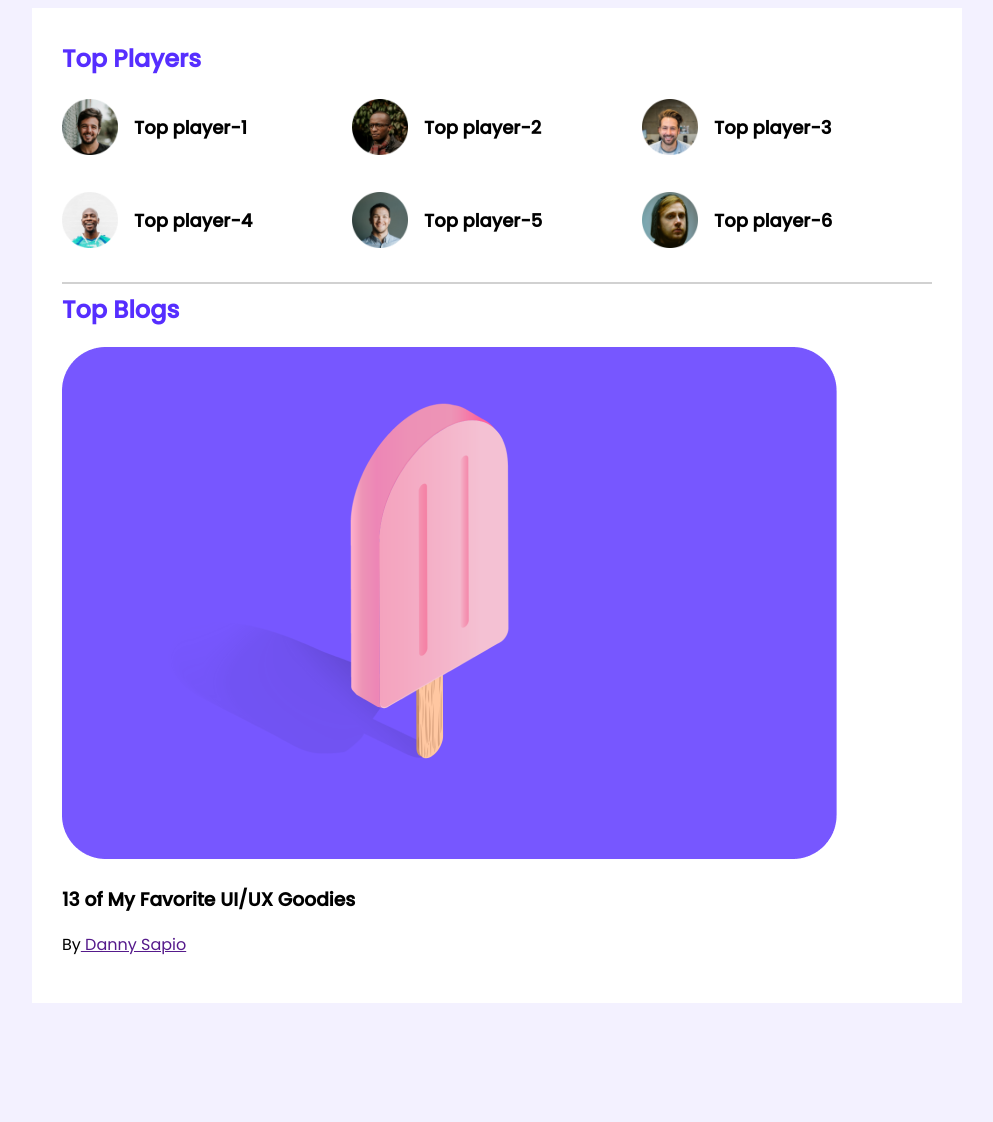
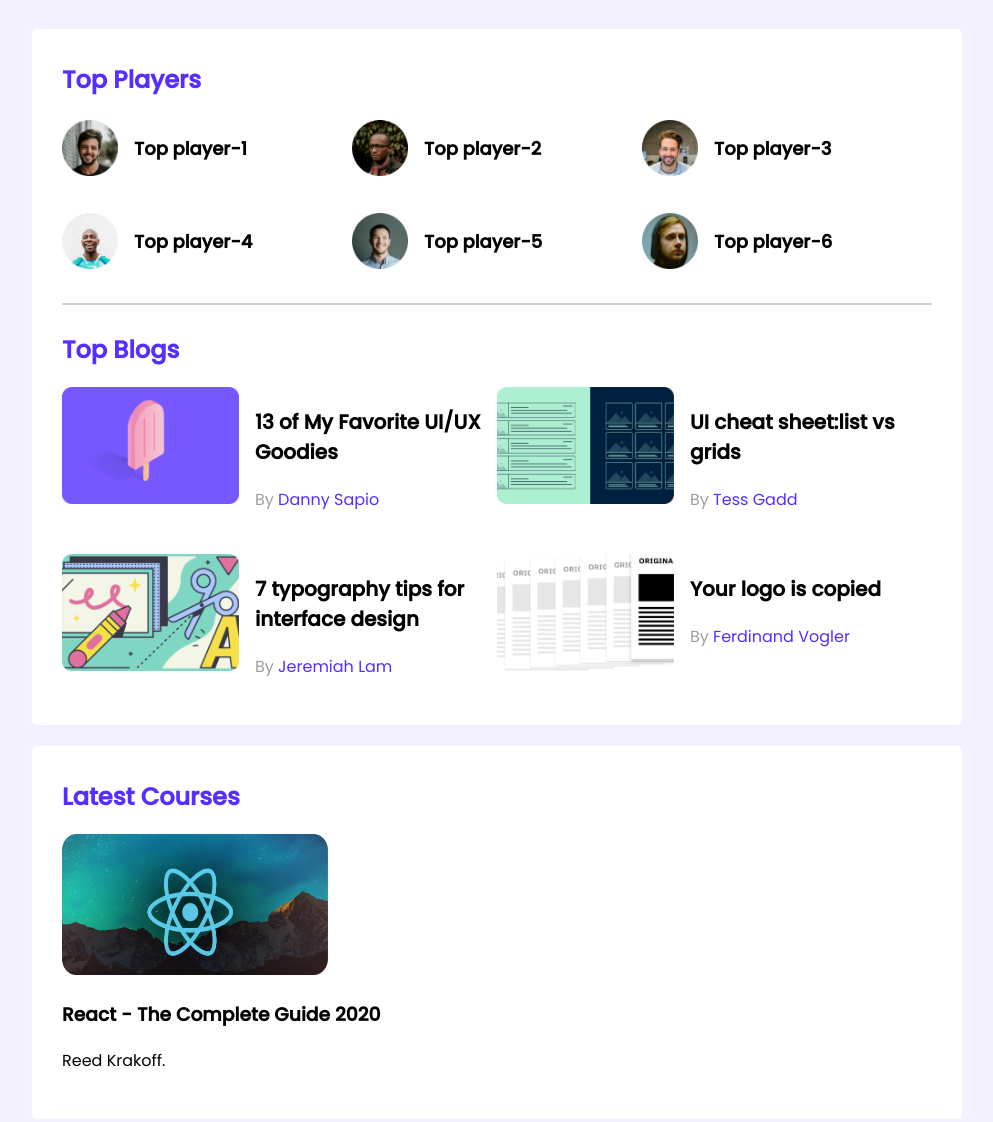
Before and after one commit to sanzidazinia1/leader-board-css3, a plain HTML site: page index.html in a window 1280 px wide. Shown: the whole page, without its empty margins (143-1136 px from the left). Before the commit the page ends 1011 px from the top, so only its background shows below. Drawn offline with Linux system fonts and the light colour scheme.

Commit message:
top blogs added

```diff
--- a/index.html
+++ b/index.html
@@ -5,6 +5,8 @@
     <meta http-equiv="X-UA-Compatible" content="IE=edge">
     <meta name="viewport" content="width=device-width, initial-scale=1.0">
     <title>Leader Board</title>
+    <!-- font-awesome -->
+    <script src="https://kit.fontawesome.com/dc500ad53d.js" crossorigin="anonymous"></script>
     <!-- Stylesheet -->
     <link rel="stylesheet" href="style.css">
     <!-- font_links -->
@@ -59,7 +61,7 @@
             <div class="top-blogs">
                 <h2 class="section-title">Top Blogs</h2>
                 <div class="blogs">
-                    <article class="blogs">
+                    <article class="blog">
                         <div class="thumbnail">
                             <img src="images/blogs/blog-1.png" alt="">
                         </div>
@@ -68,11 +70,53 @@
                           <p class="blog-author">By<a href=""> Danny Sapio</a></p>
                         </div>
                     </article>
+                    <article class="blog">
+                        <div class="thumbnail">
+                            <img src="images/blogs/blog-2.png" alt="">
+                        </div>
+                        <div class="blog-info">
+                          <h3 class="blog-title">UI cheat sheet:list vs grids </h3>
+                          <p class="blog-author">By<a href=""> Tess Gadd</a></p>
+                        </div>
+                    </article>
+                    <article class="blog">
+                        <div class="thumbnail">
+                            <img src="images/blogs/blog-3.png" alt="">
+                        </div>
+                        <div class="blog-info">
+                          <h3 class="blog-title">7 typography tips for interface design </h3>
+                          <p class="blog-author">By<a href=""> Jeremiah Lam</a></p>
+                        </div>
+                    </article>
+                    <article class="blog">
+                        <div class="thumbnail">
+                            <img src="images/blogs/blog-4.png" alt="">
+                        </div>
+                        <div class="blog-info">
+                          <h3 class="blog-title">Your logo is copied </h3>
+                          <p class="blog-author">By<a href=""> Ferdinand Vogler</a></p>
+                        </div>
+                    </article>
                 </div>
 
             </div>
 
         </section>
+        <!-- Latest Courses -->
+        <section class="container">
+            <h2 class="section-title"> Latest Courses</h2>
+            <div class="courses">
+                <div class="course">
+                    <div class="course-bannar">
+                        <img src="images/courses/course-1.png" alt="">
+                    </div>
+                    <div class="course-info">
+                        <h3 class="course-title">React - The Complete Guide 2020</h3>
+                        <p class="course-author">Reed Krakoff.</p>
+                    </div>
+                </div>
+            </div>
+        </section>
     </main>
 
 </body>
--- a/style.css
+++ b/style.css
@@ -8,15 +8,19 @@ body {
 }
 main {
   display: flex;
-  justify-content: center;
+  flex-direction: column;
+  align-items: center;
 }
 .container {
   background-color: white;
+  border-radius: 5px;
   width: 870px;
   padding: 30px;
+  margin-top: 21px;
 }
 hr {
   border: 1px solid #d1d1d1;
+  margin-bottom: 27px;
 }
 /* Top players style */
 .top-players {
@@ -44,3 +48,38 @@ hr {
   margin-left: 16px;
   font-size: 18px;
 }
+/* top blog styles */
+.blogs {
+  display: grid;
+  grid-template-columns: repeat(2, 1fr);
+  grid-row-gap: 26px;
+}
+.blog {
+  display: flex;
+}
+.blog img {
+  width: 177px;
+  height: 117px;
+}
+.blog-info {
+  margin-left: 16px;
+}
+.blog-title {
+  font-size: 20px;
+}
+.blog-author {
+  color: #9f9f9f;
+  font-size: 16px;
+}
+.blog-author a {
+  text-decoration: none;
+  font-size: 16px;
+  color: #562eff;
+}
+
+/* courses styles */
+
+.course .course-bannar img {
+  width: 266px;
+  height: 141px;
+}
```
